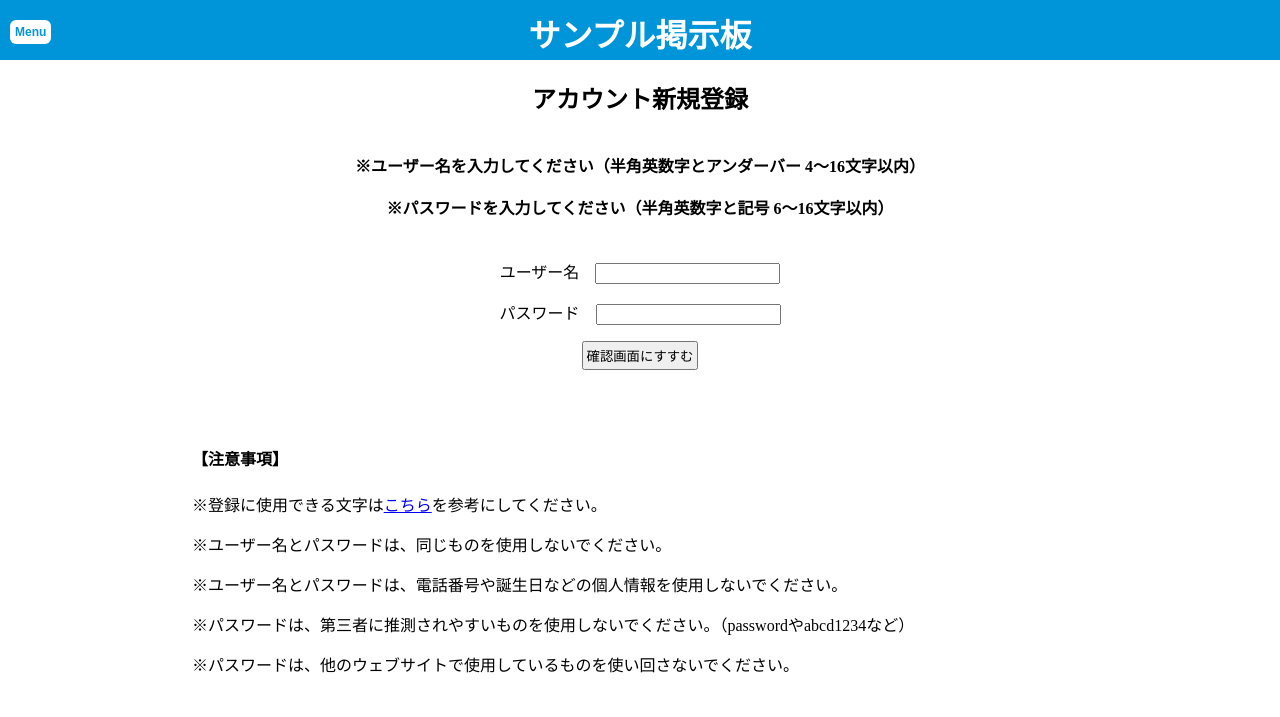
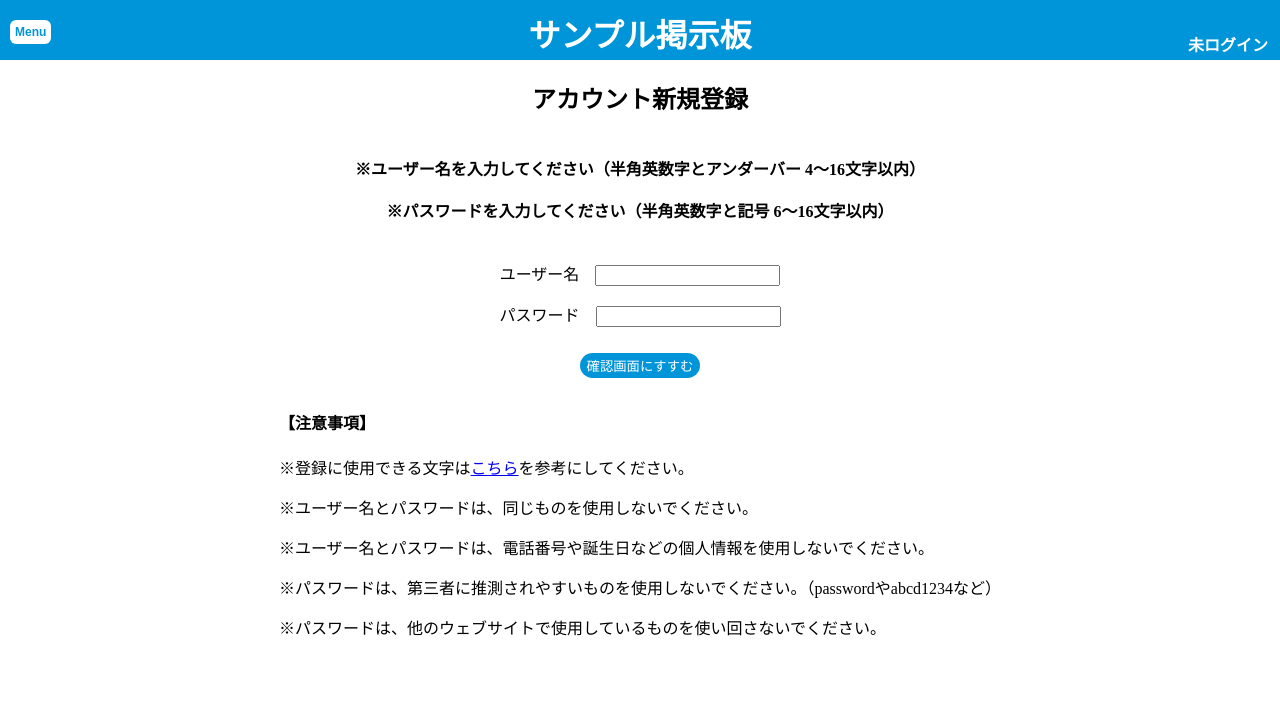
Before and after one commit to Gomenii/board, a PHP site: page /board/account_reg.php in a window 1280 px wide. Shown: the top 717 px of the page. Run offline with PHP 8.4, Linux system fonts and the light colour scheme.

Commit message:
Fix: class名

```diff
--- a/account_reg.php
+++ b/account_reg.php
@@ -2,6 +2,13 @@
 session_start();
 require_once('db_board.php');
 require_once('fanctions.php');
+
+// ログイン判定
+if (isset($_SESSION['loginName'])) {
+    $loginJudge = 'ログイン中';
+} else {
+    $loginJudge = '未ログイン';
+}
 
 // 新規アカウント条件
 // ユーザー名：4～16文字以内。半角 英大文字・英小文字・数字・アンダーバー。　空文字,false,NULL以外。重複していない。
@@ -114,6 +121,7 @@ if (!isset($errors)) {
     <div class="header">
         <h1 class="header_title"><a href="toppage.php">サンプル掲示板</a></h1>
         <button class="menu_btn">Menu</button>
+        <p><?php echo $loginJudge; ?></p>
         <nav class="menu_list">
             <ul>
                 <li><a href="toppage.php">トップページ</a></li>
@@ -131,18 +139,15 @@ if (!isset($errors)) {
             <h2 class="head_title">アカウント新規登録</h2>
         </div>
 
-        <div class="post">
-            <form class="post_form" action="" method="POST">
+        <div class="content">
+            <form class="content_center" action="" method="POST">
                 <h4><?php foreach ($errors as $error) {
                         echo $error . '<br>' . '<br>';
                     } ?></h4>
                 <p>ユーザー名　<input type="text" name="name" value=""></p>
                 <p>パスワード　<input type="text" name="pass" value=""></p>
-                <p><input class="btn account_reg_btn" type="submit" name="account_reg_cfm_btn" value="確認画面にすすむ"></p>
+                <p><input class="btn btn_blue" type="submit" name="account_reg_btn" value="確認画面にすすむ"></p>
             </form>
-        </div>
-
-        <div class="account_reg_caution">
             <h4>【注意事項】</h4>
             <p>※登録に使用できる文字は<a href="account_reg_str.php" target="_blank" rel="noopener noreferrer">こちら</a>を参考にしてください。</p>
             <p>※ユーザー名とパスワードは、同じものを使用しないでください。</p>
@@ -156,7 +161,7 @@ if (!isset($errors)) {
             <?php $hostName = $_SERVER['HTTP_HOST'];
             if (isset($_SERVER['HTTP_REFERER']) && strpos($_SERVER['HTTP_REFERER'], $hostName) !== false) : ?>
                 <a href="<?php echo $_SERVER['HTTP_REFERER']; ?>">
-                    <button class="btn back_btn" type="button">前の画面に戻る</button>
+                    <button class="btn" type="button">前の画面に戻る</button>
                 </a>
             <?php endif; ?>
         </div>
--- a/board.css
+++ b/board.css
@@ -37,58 +37,72 @@ body {
     text-align: center;
 }
 
-.post,
 .content {
-    margin-top: 3%;
+    /* margin: 30px; */
+    display: inline-block;
+    text-align: left;
 }
 
-.post_error {
-    margin: 0;
+.content_center {
+    text-align: center;
 }
 
-.account_reg_caution,
-.account_reg_str {
-    text-align: left;
-    margin: 3% 15% 3% 15%;
+.bottom {
+    margin: 30px;
 }
+
+#hazimete {
+    margin: 3% 0 0 0;
+}
+
+
 
 
 /* ボタン */
 .btn {
+    width: 120px;
+    margin: 10px;
     padding: 3px;
+    color: #333;
+    background-color: #ccc;
+    border: none;
+    border-radius: 30px;
     cursor: pointer;
 }
 
-.blue_btn {
+.btn:hover {
+    text-decoration: none;
+    background-color: #bbbbbb;
+}
+
+.btn_small {
+    width: 80px;
+}
+
+.btn_big {
+    width: 140px;
+}
+
+.btn_blue {
     border: none;
     color: #fff;
     background-color: #0095d9;
 }
 
-.red_btn {
+.btn_blue:hover {
+    text-decoration: none;
+    background-color: #008bcc;
+}
+
+.btn_red {
     border: none;
     color: #f00;
     background-color: #f4c7c3;
 }
 
-.thread_btn,
-.new_thread_btn {
-    margin: 3%;
-    border-radius: 6px;
-}
-
-.back_btn,
-.login_page_btn {
-    margin: 3%;
-}
-
-.new_account_btn,
-.account_reg_btn {
-    margin: 0 3% 3% 3%;
-}
-
-#hazimete {
-    margin: 0;
+.btn_red:hover {
+    text-decoration: none;
+    background-color: #f59b93;
 }
 
 
--- a/logout_cpl.php
+++ b/logout_cpl.php
@@ -62,7 +62,10 @@ if (isset($_SESSION['loginName'])) {
 
         <div class="content">
             <h4>ログアウトが完了しました。</h4>
-                <a href="toppage.php"><button class="btn back_btn" type="button">トップページへ</button></a>
+        </div>
+
+        <div class="bottom">
+            <a href="toppage.php"><button class="btn" type="button">トップページへ</button></a>
         </div>
 
     </div>
--- a/thread.php
+++ b/thread.php
@@ -100,7 +100,7 @@ $data = $stmt->fetch(PDO::FETCH_ASSOC);
             <?php $hostName = $_SERVER['HTTP_HOST'];
             if (isset($_SERVER['HTTP_REFERER']) && strpos($_SERVER['HTTP_REFERER'], $hostName) !== false) : ?>
                 <a href="<?php echo $_SERVER['HTTP_REFERER']; ?>">
-                    <button class="btn back_btn" type="button">前の画面に戻る</button>
+                    <button class="btn" type="button">前の画面に戻る</button>
                 </a>
             <?php endif; ?>
         </div>
```
Also changed, not shown: account_reg_cfm.php (+14 -6 lines), account_reg_cpl.php (+13 -4 lines), account_reg_str.php (+8 -13 lines), login.php (+10 -10 lines), logout_cfm.php (+5 -5 lines), toppage.php (+3 -5 lines).
